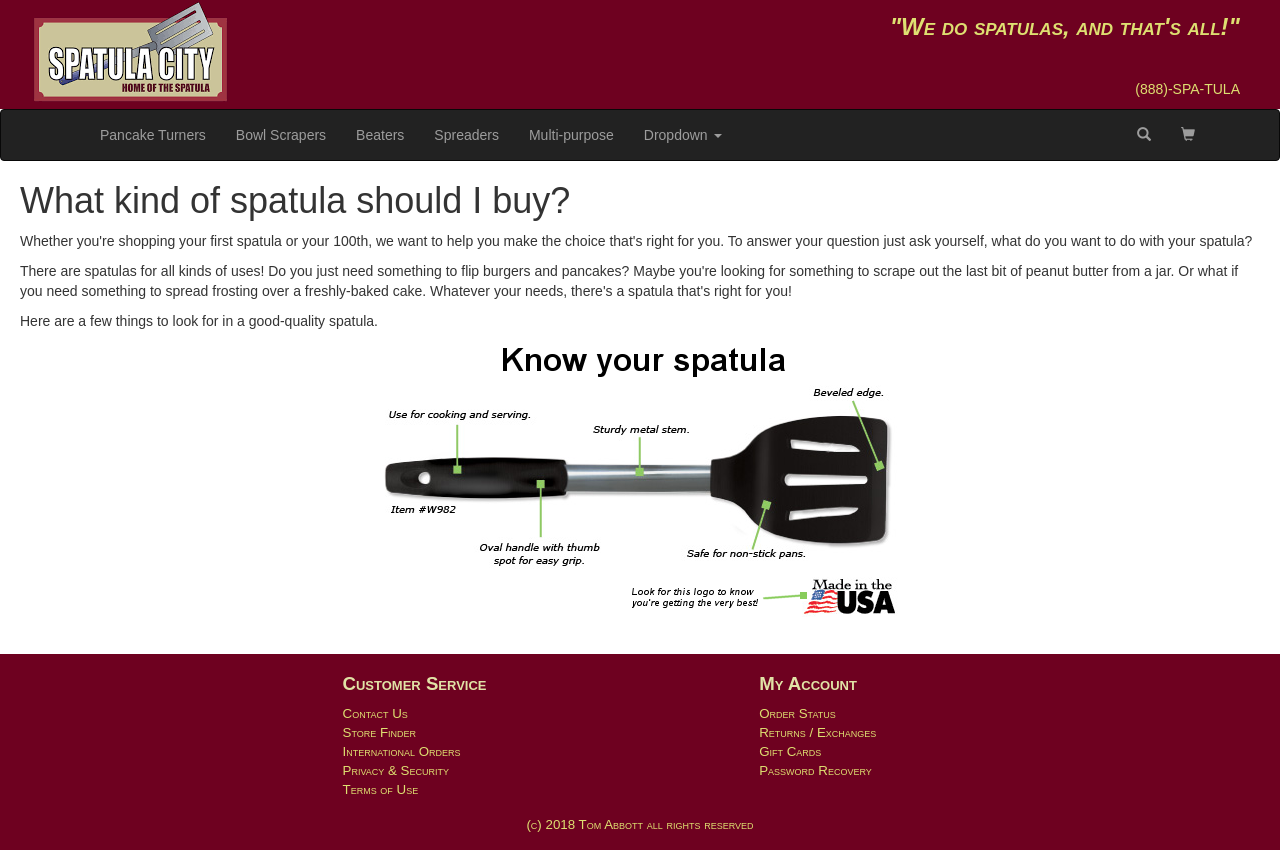
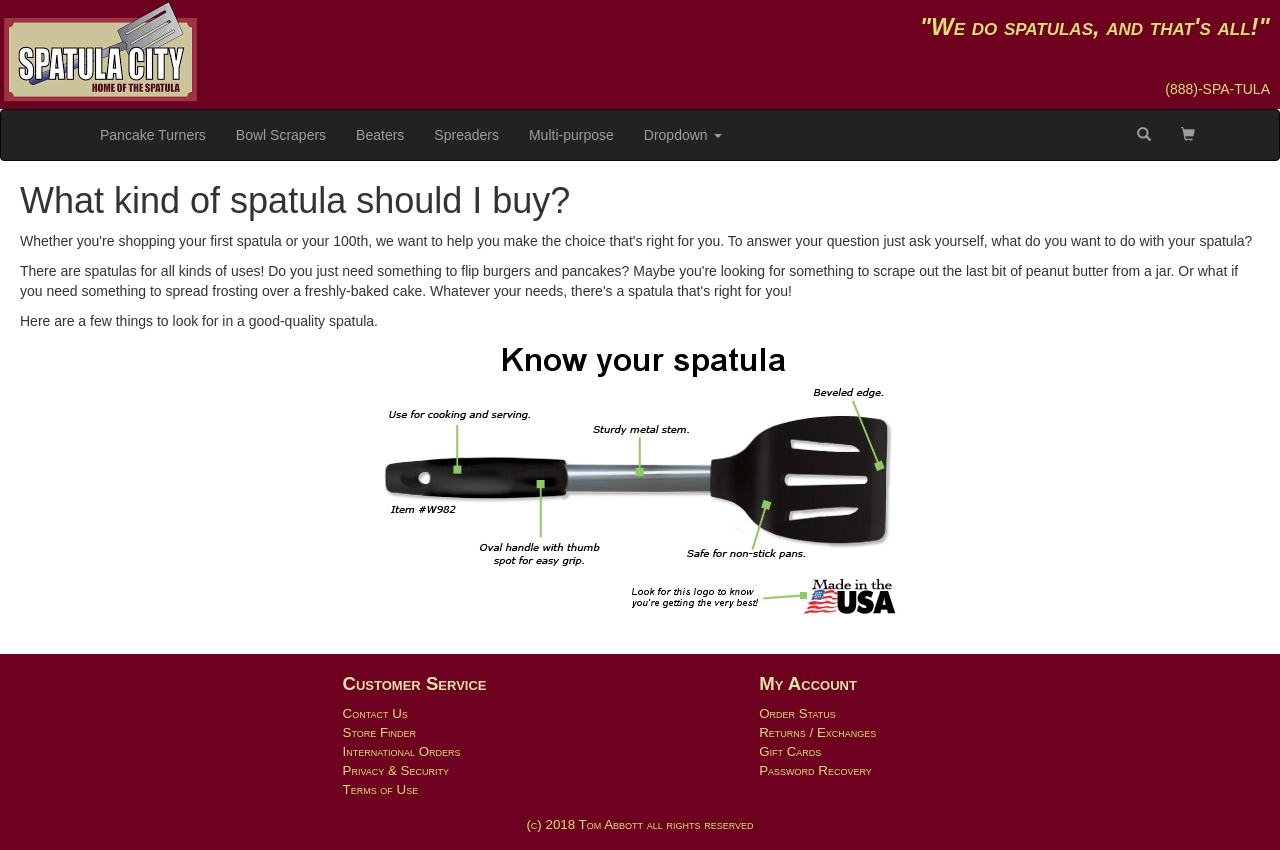
Before and after one commit to twabbott/eStore, a React (Create React App) app in the folder e-store/: page / in a window 1280 px wide. Built offline with nearby package versions, Linux system fonts and the light colour scheme.

Commit message:
Added media query to fix CSS in the header

```diff
--- a/e-store/src/components/header/Header.css
+++ b/e-store/src/components/header/Header.css
@@ -6,11 +6,10 @@
     color: #DEDF71;
     margin-top: 10px;
     margin-right: 10px;
-    text-align: right;
 }
 
 .motto {
-    font-size: 24px;
+    font-size: 18px;
     font-weight: bold;
     font-variant: small-caps;
     font-style: italic;
@@ -19,5 +18,18 @@
 .phone-number {
     font-size: 14px;
     font-variant: small-caps;
-    margin-top: 35px;
+    padding-bottom: 6pt;
 }
+
+
+@media only screen and (min-width: 800px) {
+    .right-area {
+        float: right;
+        text-align: right;
+    }
+
+    .motto {
+        font-size: 24px;
+        margin-bottom: 35px;
+    }
+}
--- a/e-store/src/components/header/index.js
+++ b/e-store/src/components/header/index.js
@@ -19,11 +19,8 @@ Add some font-awesome icons for search, account/sign-in, and the cart.  Align th
 */
 export default (props) => (
     <div>
-        <div className="container-fluid header">
-            <Col sm={3}>
+        <div className="header">
             <Link to="/"><img className="img" src="../img/spatula-city-logo.png" alt="logo" /></Link>
-            </Col>
-            <Col sm={9}>
             <div className="right-area">
                 <div className="motto">
                     "We do spatulas, and that's all!"
@@ -32,7 +29,6 @@ export default (props) => (
                     (888)-SPA-TULA
                 </div>
             </div>
-            </Col>
         </div>
         <Navbar inverse collapseOnSelect>
             <Navbar.Header>
```
Lines whose indentation alone changed are shown as unchanged.
